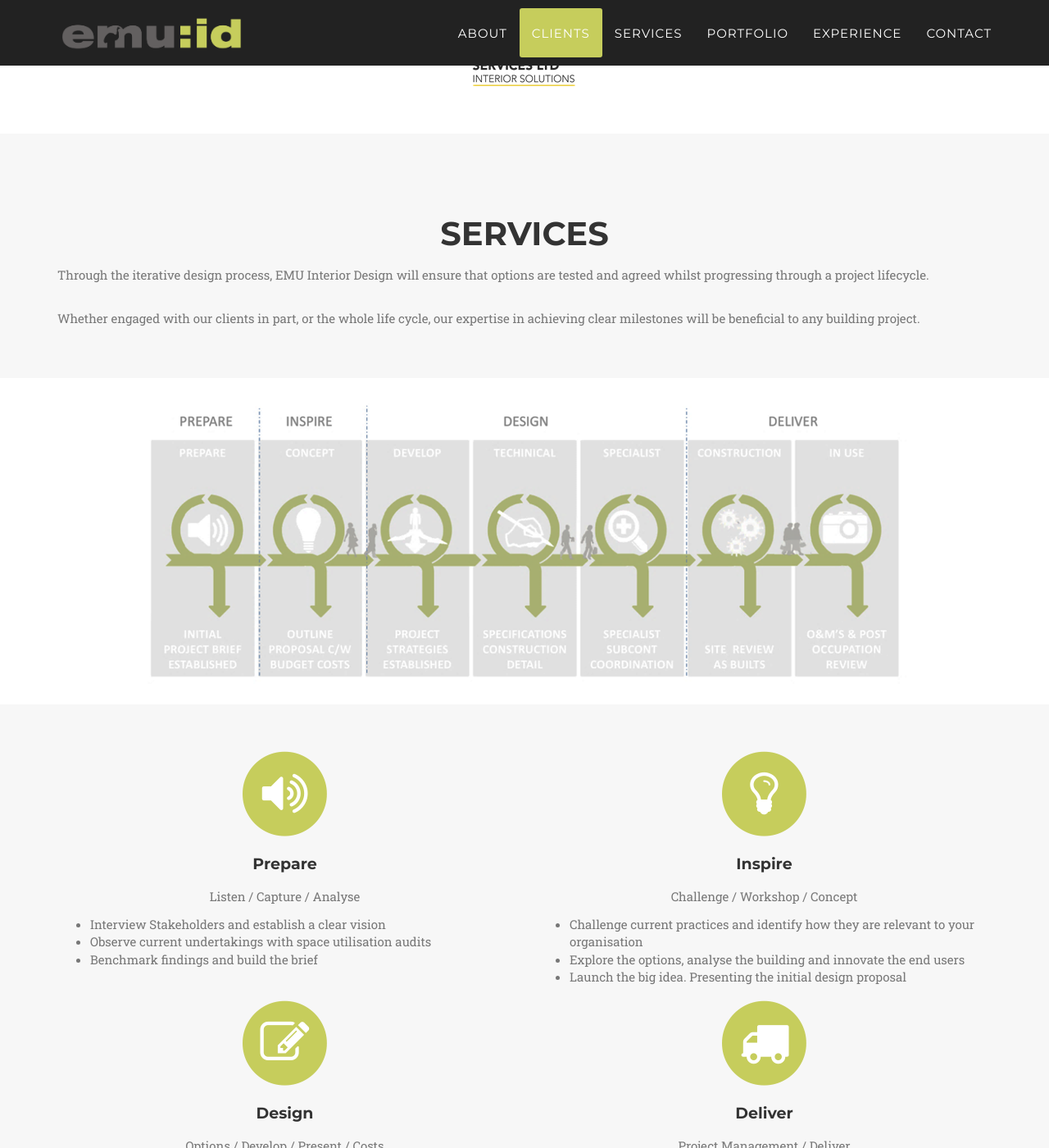
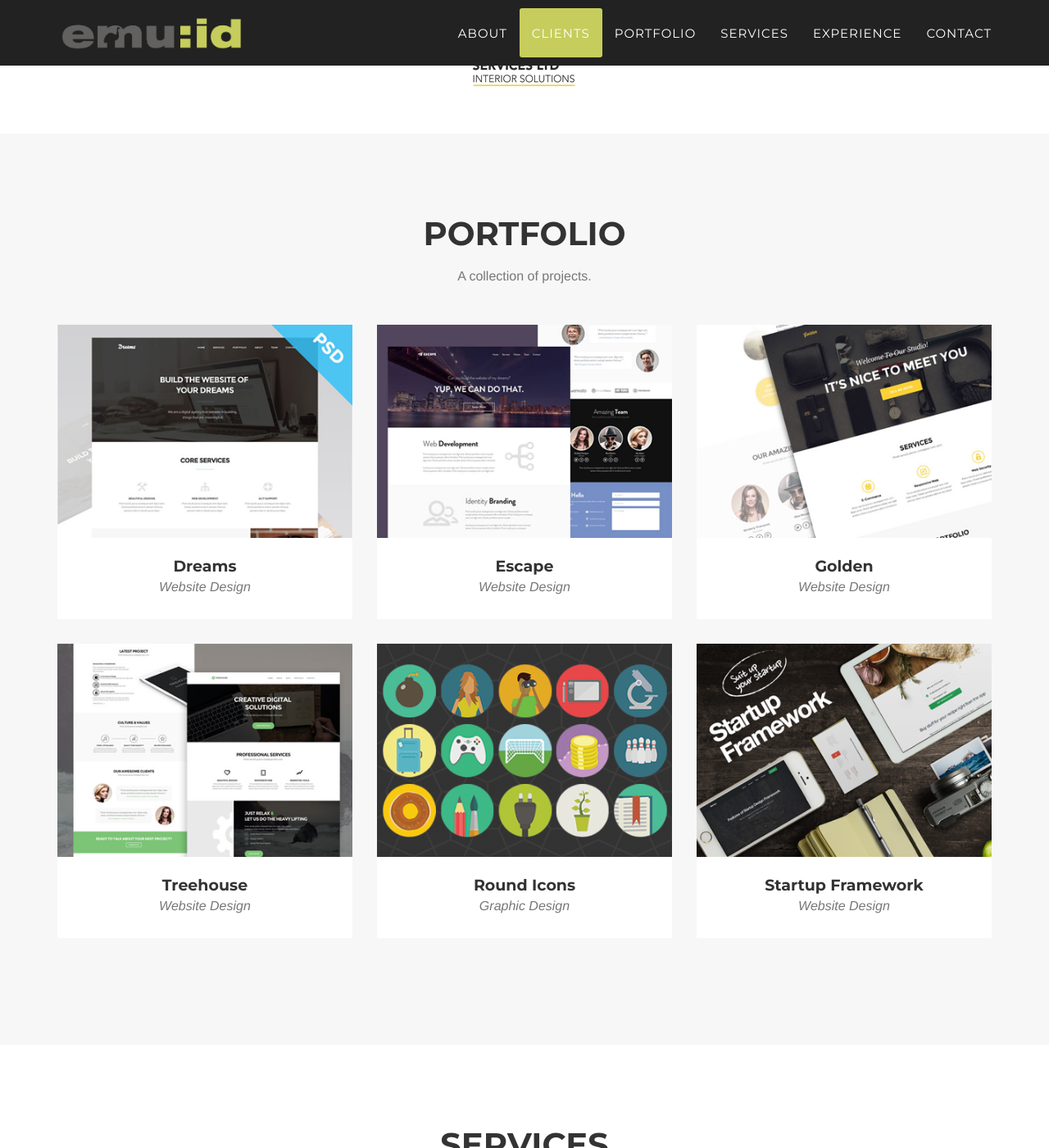
Before and after one commit to emuid/emuid.github.io, a Jekyll site: the page built from index.html, in a window 1280 px wide and 1400 px high, scrolled down 1918 px. Shown: the whole window at 82% size. Built offline with Jekyll 4.4.1, drawn with Linux system fonts in a browser that asks for light colours; some web fonts are replaced; some of the changed text lies outside the part shown.

Commit message:
swapped services with portfolio

```diff
--- a/_includes/header.html
+++ b/_includes/header.html
@@ -28,10 +28,10 @@
                         <a class="page-scroll" href="#clients">Clients</a>
                     </li>
                     <li>
-                        <a class="page-scroll" href="#services">Services</a>
+                        <a class="page-scroll" href="#portfolio">Portfolio</a>
                     </li>
                     <li>
-                        <a class="page-scroll" href="#portfolio">Portfolio</a>
+                        <a class="page-scroll" href="#services">Services</a>
                     </li>
                     <li>
                         <a class="page-scroll" href="#team">Experience</a>
--- a/_includes/portfolio_grid.html
+++ b/_includes/portfolio_grid.html
@@ -1,5 +1,5 @@
 <!-- Portfolio Grid Section -->
-    <section id="portfolio">
+    <section id="portfolio" class="bg-light-gray">
         <div class="container">
             <div class="row">
                 <div class="col-lg-12 text-center">
--- a/_includes/services.html
+++ b/_includes/services.html
@@ -1,5 +1,5 @@
 <!-- Services Section -->
-    <section id="services" class="bg-light-gray section-linked-top">
+    <section id="services" class="section-linked-top">
         <div class="container">
             <div class="row">
                 <div class="col-lg-12 text-center">
@@ -21,7 +21,7 @@
             </div>
         </div>
     </aside>
-    <section id="sub-services" class="bg-light-gray section-linked-bottom">
+    <section id="sub-services" class="section-linked-bottom">
         <div class="container">
             <div class="row text-center">
                 <div class="col-md-6">
--- a/_layouts/default.html
+++ b/_layouts/default.html
@@ -9,8 +9,8 @@
     {% include header.html %}
     {% include about.html %}
     {% include clients.html %}
+    {% include portfolio_grid.html %}
     {% include services.html %}
-    {% include portfolio_grid.html %}
     {% include team.html %}
     {% include contact.html %}
     {% include footer.html %}
```
